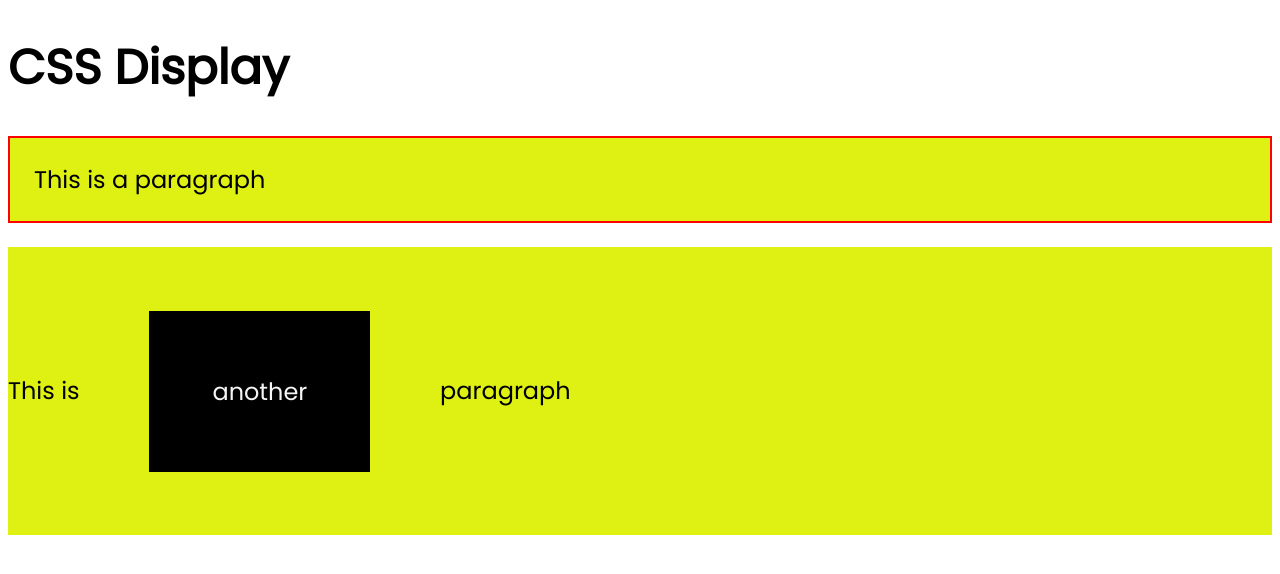
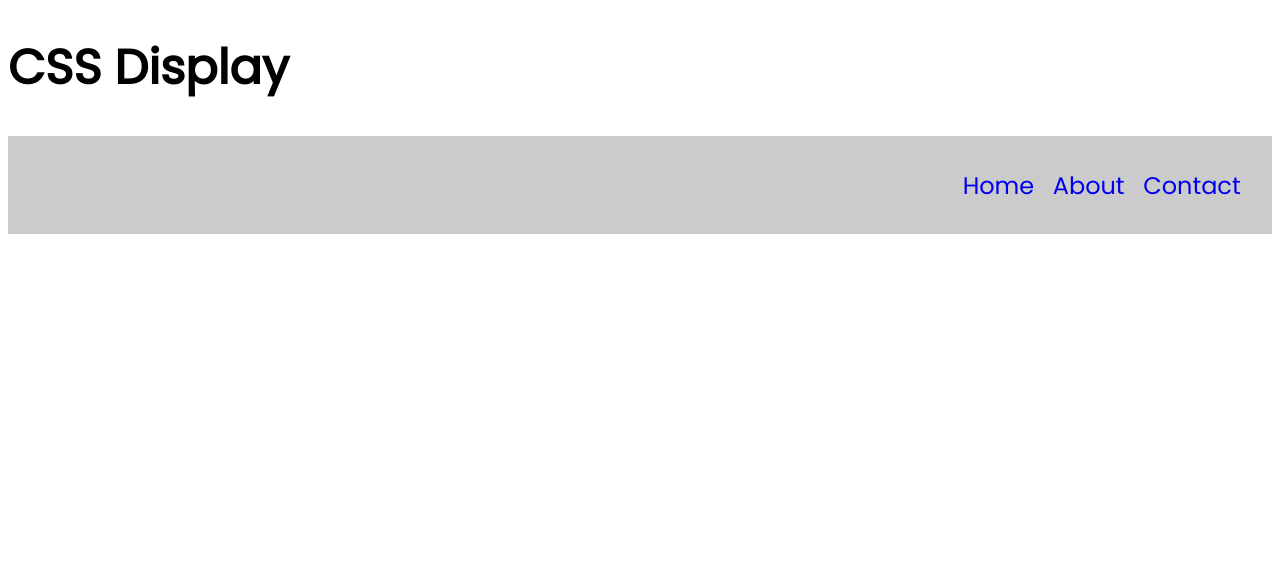
Before and after one commit to subodh16728/learning-css, a plain HTML site: page 09_Display/index.html in a window 1280 px wide. Drawn offline with Linux system fonts and the light colour scheme.

Commit message:
Created half nav bar

```diff
--- a/09_Display/css/style.css
+++ b/09_Display/css/style.css
@@ -5,26 +5,26 @@ body {
     font-family: 'Poppins', sans-serif;
 }
 
-/* main {
-    background: rgb(174, 170, 170);
-    width: 50%;
-} */
-
-.para {
-    border: 2px solid red;
-    /* margin: 10%; */
-    padding: 1em;
+ul {
+    /* display: none; */
+    list-style-type: none;
+    /* border: 2px solid red; */
+    padding: 2%;
+    background-color: #cccbcb;
+    text-align: right;
 }
 
-p {
-    background-color: #def113;
+li {
+    display: inline-block;
+    /* background-color: yellow; */
+    margin: 0.5%;
 }
 
-.span-class {
-    background: #000;
-    color: whitesmoke;
-    display: inline-block;
-    margin: 5%;
-    padding: 5%;
+li a {
+    text-decoration: none;
+}
 
+li a:hover, li a:focus {
+    text-decoration: underline;
+    /* opacity: 0.7; */
 }
--- a/09_Display/index.html
+++ b/09_Display/index.html
@@ -9,10 +9,17 @@
 <body>
     <header>
         <h1>CSS Display</h1>
-        <main>
+        <nav>
+            <ul>
+                <li><a href="#">Home</a></li>
+                <li><a href="#">About</a></li>
+                <li><a href="#">Contact</a></li>
+            </ul>
+        </nav>
+        <!-- <main>
             <p class="para">This is a paragraph</p>
             <p>This is <span class="span-class">another</span> paragraph</p>
-        </main>
+        </main> -->
     </header>
 </body>
 </html>
```
